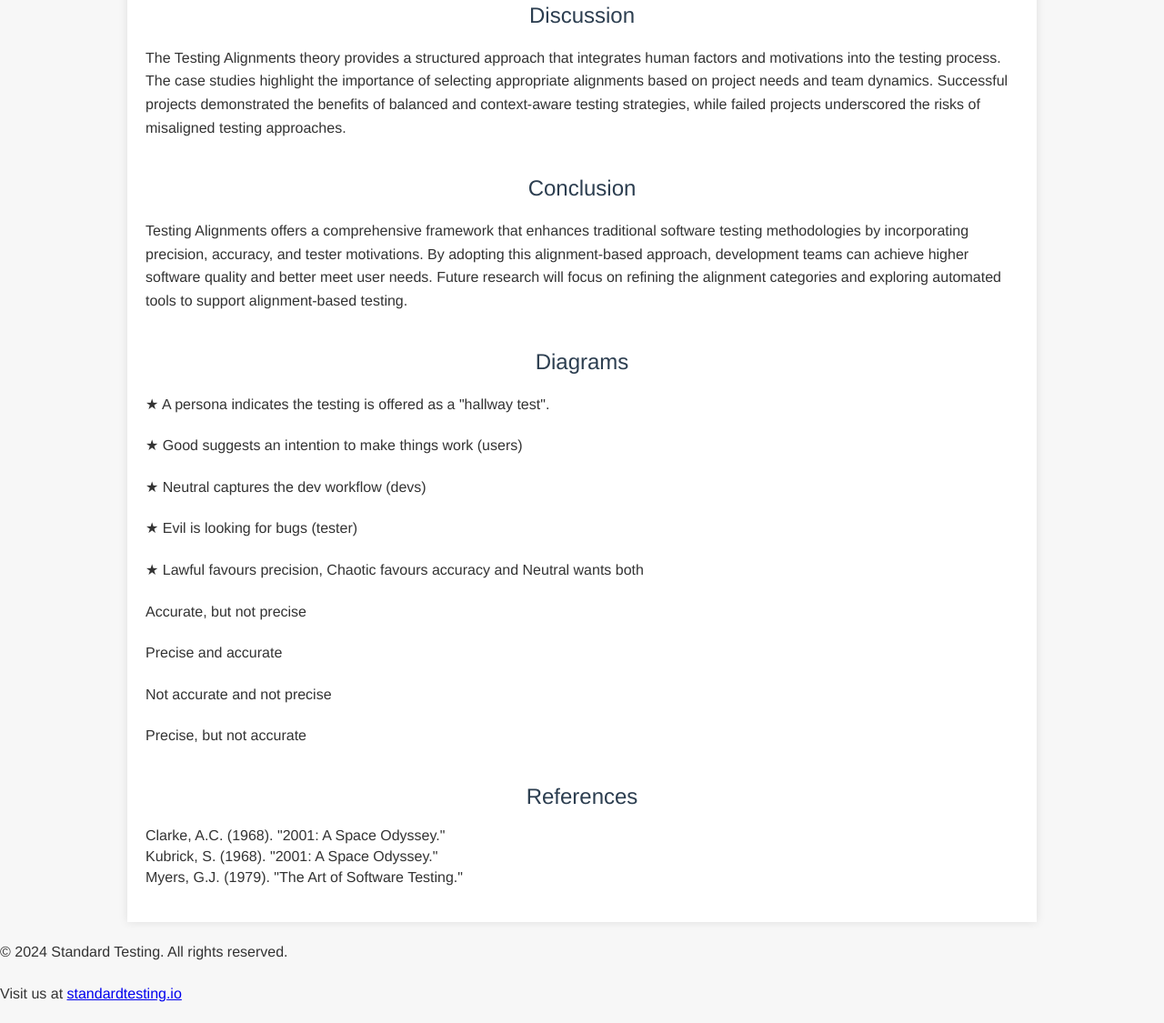
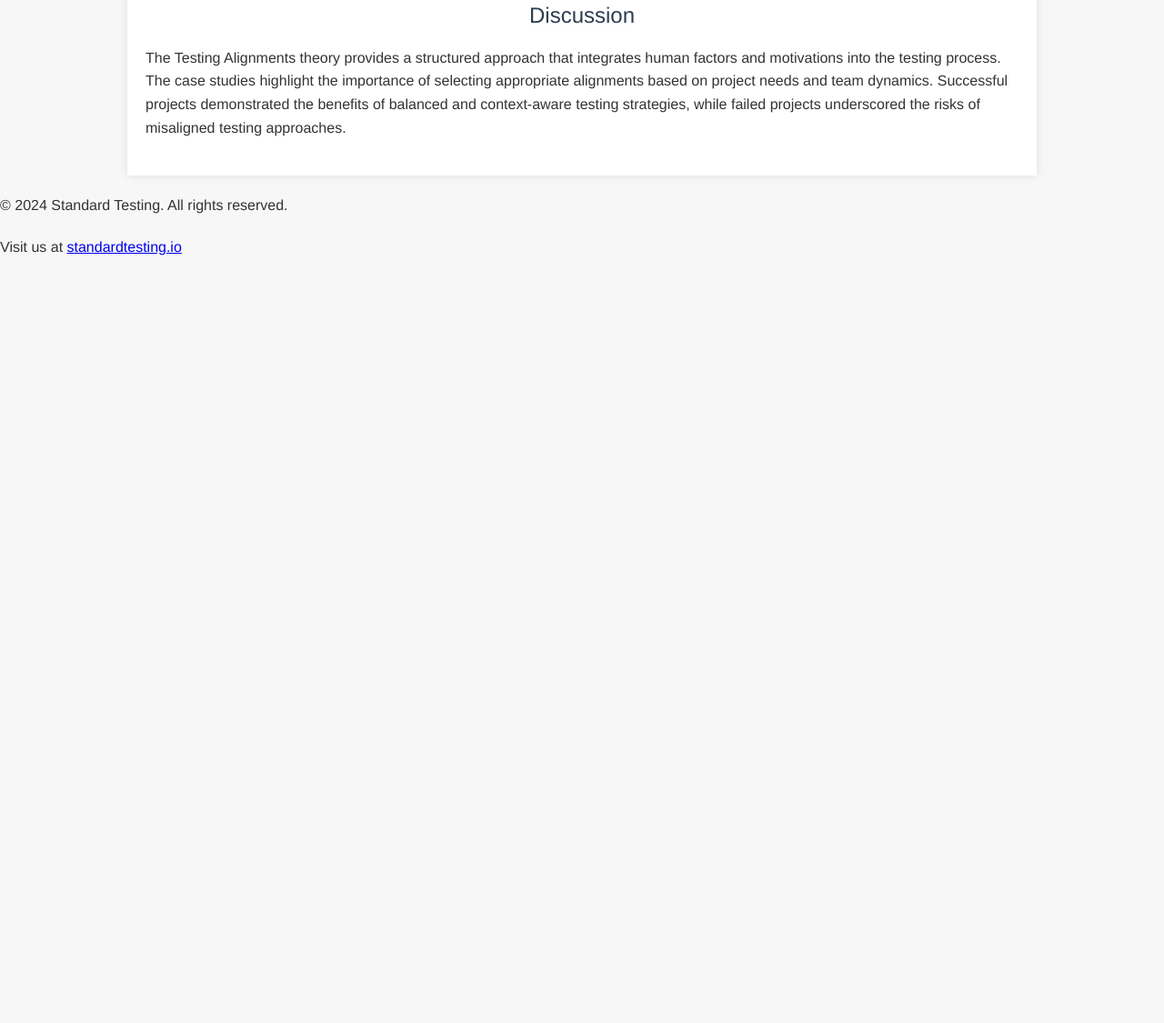
Before and after one commit to michaelkernaghan/standardtesting-io-website, a plain HTML site: page alignments.html in a window 1280 px wide. Shown: the part 1752-2877 px from the top of the page at 91% size. After the commit the page ends 2056 px from the top, so only its background shows below. Drawn offline with Linux system fonts and the light colour scheme.

```diff
--- a/alignments.html
+++ b/alignments.html
@@ -157,49 +157,7 @@
         </p>
     </div>
 
-    <div class="section">
-        <h2>Conclusion</h2>
-        <p>
-            Testing Alignments offers a comprehensive framework that enhances traditional software testing methodologies by incorporating precision, accuracy, and tester motivations. By adopting this alignment-based approach, development teams can achieve higher software quality and better meet user needs. Future research will focus on refining the alignment categories and exploring automated tools to support alignment-based testing.
-        </p>
-    </div>
 
-    <div class="section">
-        <h2>Diagrams</h2>
-        <div class="legend">
-            <p>★ A persona indicates the testing is offered as a "hallway test".</p>
-            <p>★ Good suggests an intention to make things work (users)</p>
-            <p>★ Neutral captures the dev workflow (devs)</p>
-            <p>★ Evil is looking for bugs (tester)</p>
-            <p>★ Lawful favours precision, Chaotic favours accuracy and Neutral wants both</p>
-        </div>
-
-        <div class="graph-container">
-            <div class="graph">
-                <div class="top-left">
-                    <p>Accurate, but not precise</p>
-                </div>
-                <div class="top-right">
-                    <p>Precise and accurate</p>
-                </div>
-                <div class="bottom-left">
-                    <p>Not accurate and not precise</p>
-                </div>
-                <div class="bottom-right">
-                    <p>Precise, but not accurate</p>
-                </div>
-            </div>
-        </div>
-    </div>
-
-    <div class="references">
-        <h2>References</h2>
-        <ul>
-            <li>Clarke, A.C. (1968). "2001: A Space Odyssey."</li>
-            <li>Kubrick, S. (1968). "2001: A Space Odyssey."</li>
-            <li>Myers, G.J. (1979). "The Art of Software Testing."</li>
-        </ul>
-    </div>
 </div>
 
 <footer>
```
